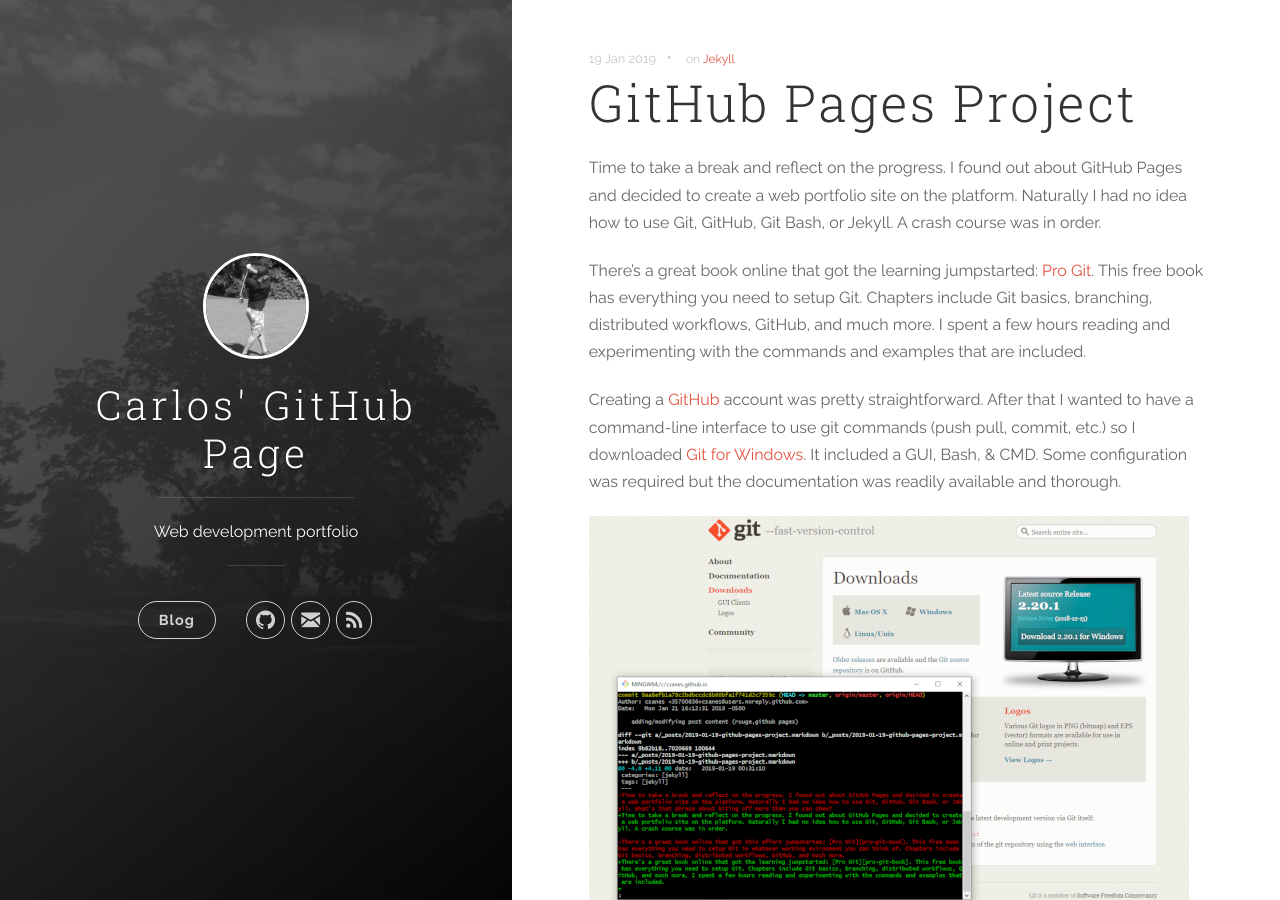
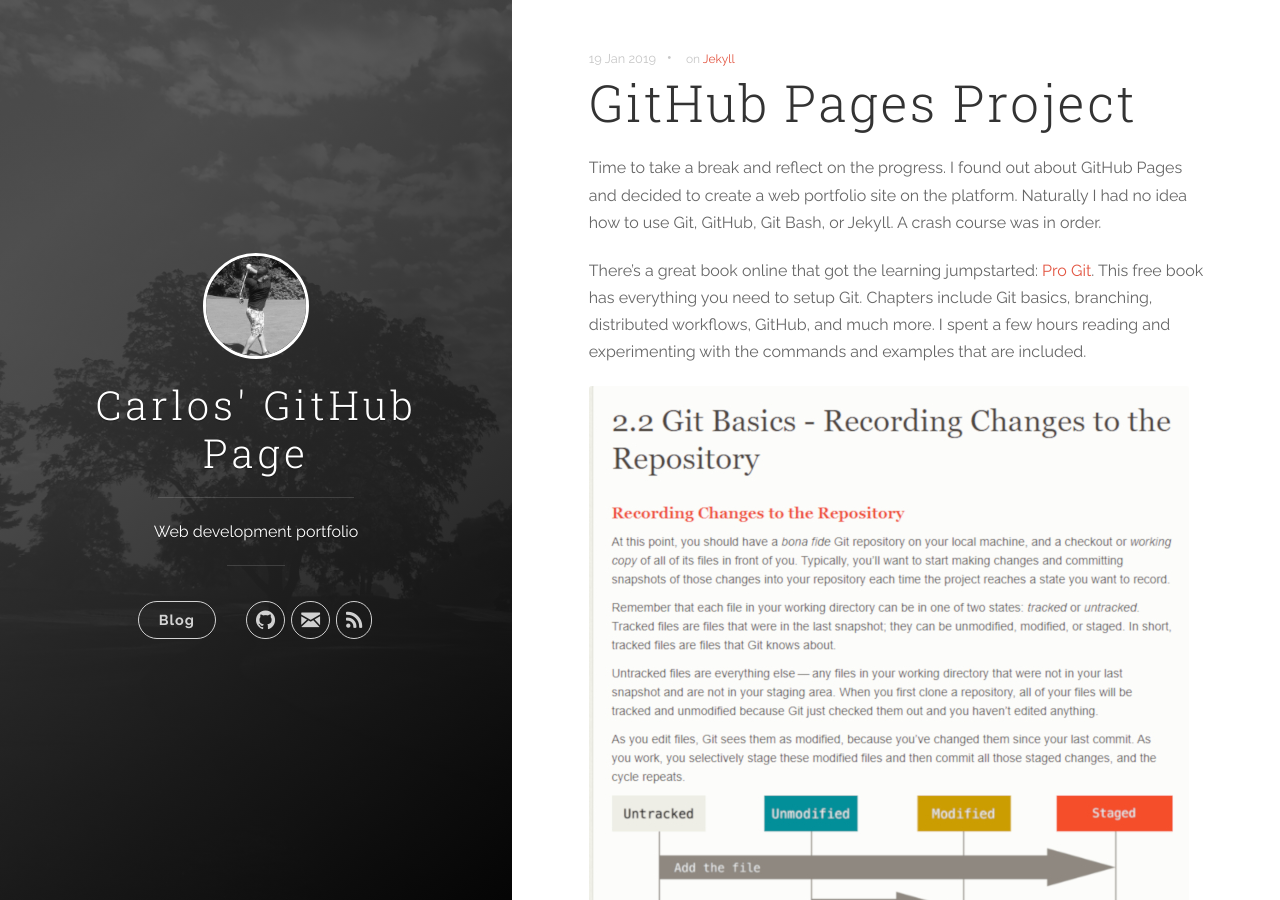
Before and after one commit to csanes/csanes.github.io, a Jekyll site: the page built from _posts/2019-01-19-github-pages-project.markdown, in a window 1280 px wide and 900 px high. Built offline with Jekyll 4.4.1, drawn with Linux system fonts in a browser that asks for light colours.

Commit message:
Adding Pro Git screenshot.

```diff
--- a/_posts/2019-01-19-github-pages-project.markdown
+++ b/_posts/2019-01-19-github-pages-project.markdown
@@ -17,3 +19,4 @@
 [github-home]: https://github.com
 [git-for-windows]: https://git-scm.com/downloads
 [git-bash]: https://csanes.github.io/images/git-bash-ss.jpg "Git Bash for Windows"
+[pro-git]: https://csanes.github.io/images/pro-git-example.jpg "Pro Git eBook"
```
Also changed, not shown: other parts of _posts/2019-01-19-github-pages-project.markdown (+2 -0 lines).
